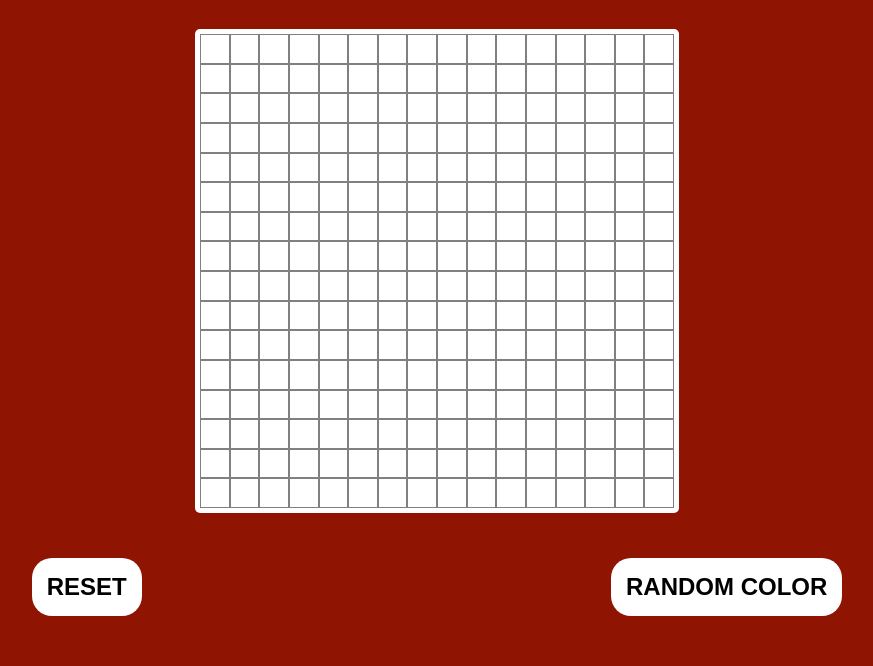
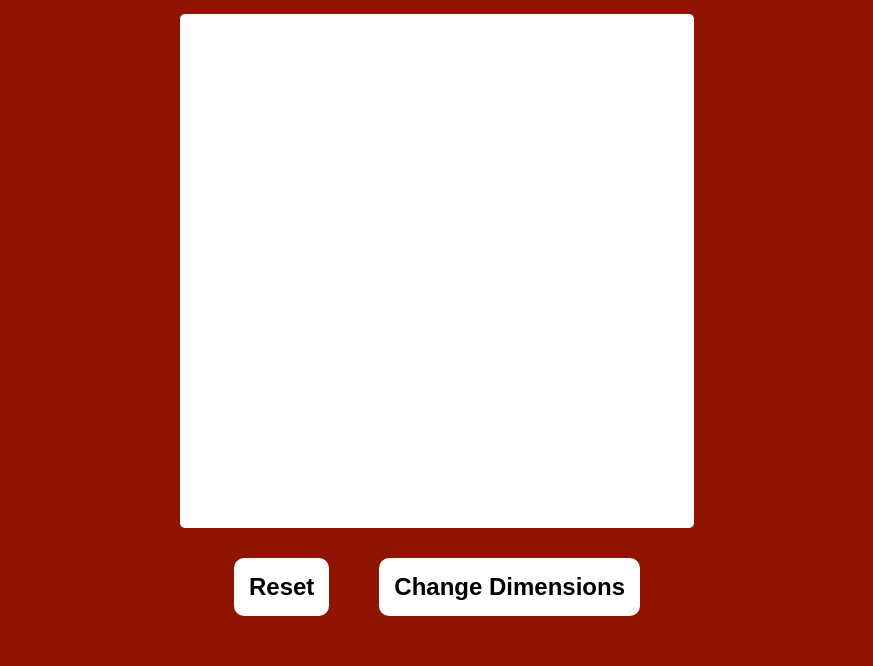
Before and after one commit to khuan24/etch-a-sketch, a plain HTML site: page index.html in a window 1280 px wide. Shown: the part 134-800 px from the top of the page, without its empty margins (203-1076 px from the left). Drawn offline with Linux system fonts and the light colour scheme.

Commit message:
Implement greyscale sketching and reseting the sketch

```diff
--- a/index.html
+++ b/index.html
@@ -12,8 +12,8 @@
     <div class="grid-container"></div>
 
     <div class="options-panel">
-        <button>RESET</button>
-        <button>RANDOM COLOR</button>
+        <button class="reset">Reset</button>
+        <button class="change-dimensions">Change Dimensions</button>
     </div>
 
     <script src="./script.js"></script>
--- a/script.js
+++ b/script.js
@@ -17,4 +17,29 @@ function makeGrid() {
     }
 }
 
+function resetOpacity() {
+    // set the opacity of all grid squares to 0%
+    const squareList = document.querySelectorAll(".grid-square")
+    squareList.forEach((sq) => {
+        sq.style.opacity = 0
+    })
+}
+
+function startSketch() {
+    // set event listeners for mouseovers on every grid square
+    // on mouse hover, increase opacity by 10%
+    const squareList = document.querySelectorAll(".grid-square")
+    squareList.forEach((sq) => {
+        sq.addEventListener('mouseover', () => {
+            if (sq.style.opacity < 0.9) {
+                sq.style.opacity = +sq.style.opacity + 0.1
+            }
+        })
+    })
+
+    const resetBtn = document.querySelector(".reset")
+    resetBtn.addEventListener('click', resetOpacity)
+}
+
 makeGrid()
+startSketch()
--- a/styles.css
+++ b/styles.css
@@ -3,16 +3,15 @@ body {
     background-color: #8f1402;
     height: 100vh;
     margin: 0;
-    overflow: hidden;
     display: flex;
     flex-direction: column;
     justify-content: space-around;
-    gap: 45px;
+    align-items: center;
+    gap: 30px;
 }
 
 .header {
     padding-top: 50px;
-    text-align: center;
     color: white;
     font-size: 60px;
     font-weight: bold;
@@ -24,7 +23,6 @@ body {
     display: flex;
     flex-direction: column;
     flex: 1;
-    align-self: center;
     padding: 5px;
     border-radius: 5px;
 }
@@ -36,20 +34,19 @@ body {
 
 .grid-square {
     aspect-ratio: 1 / 1;
-    border-style: solid;
-    border-width: 1px;
-    border-color: grey;
+    background-color: rgb(34, 34, 34);
+    opacity: 0;
 }
 
 .options-panel {
     display: flex;
-    justify-content: space-around;
+    gap: 50px;
     padding-bottom: 50px;
 }
 
 .options-panel button {
     padding: 15px;
-    border-radius: 20px;
+    border-radius: 10px;
     border-style: none;
     background-color: white;
     font-weight: bold;
```
